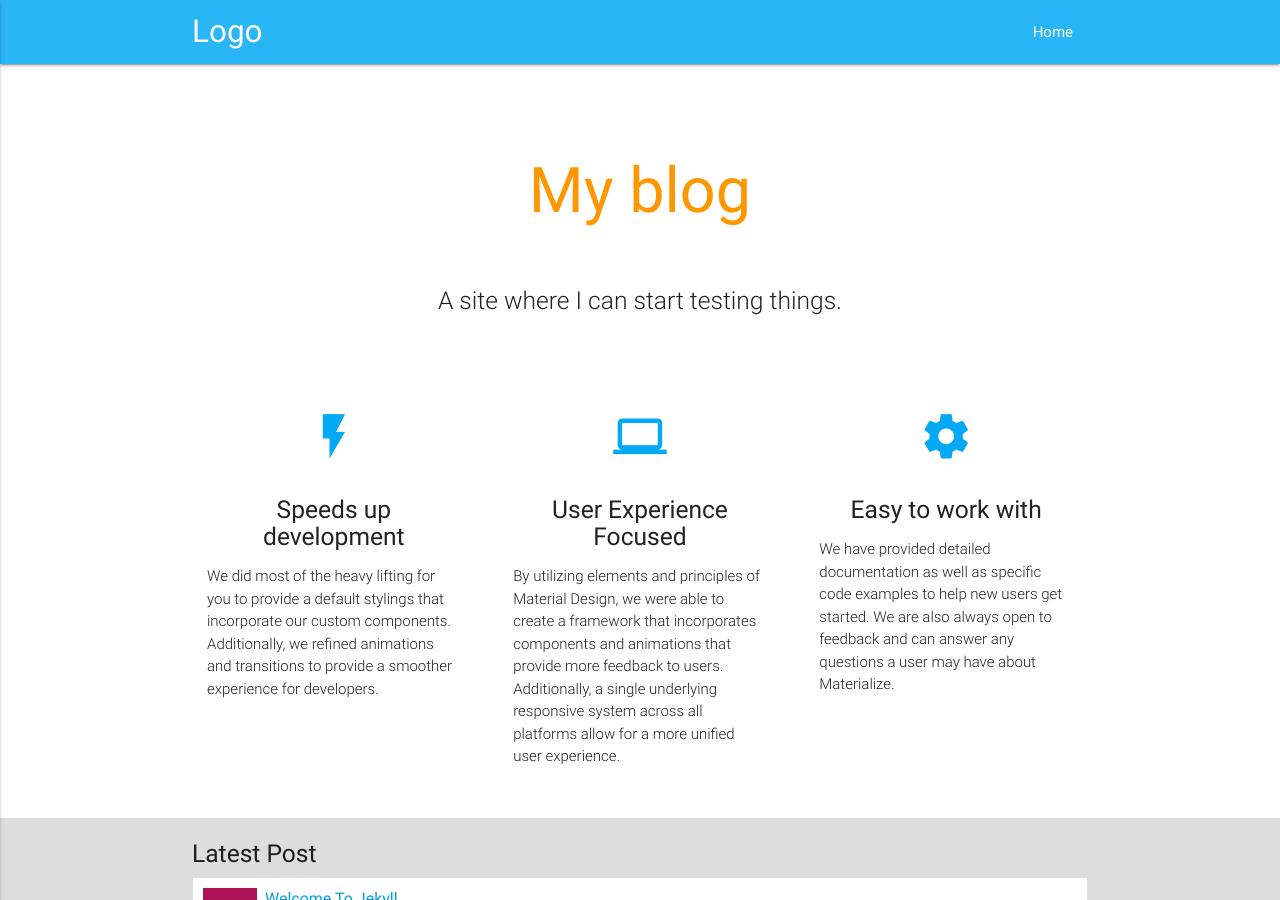
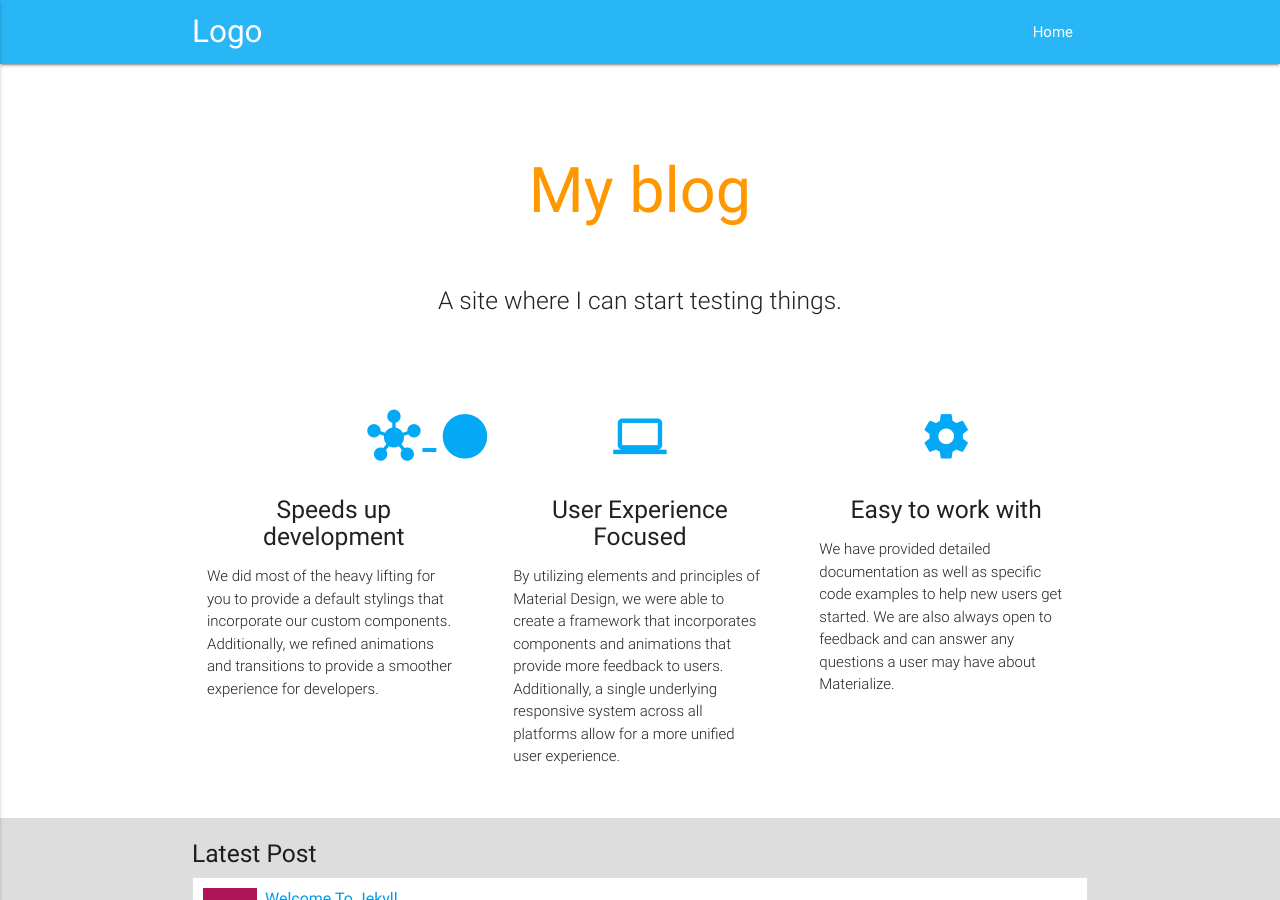
Before and after one commit to Mapachana/Mapachana.github.io, a Jekyll site: the page built from index.md, in a window 1280 px wide and 900 px high. Built offline with Jekyll 4.4.1, drawn with Linux system fonts in a browser that asks for light colours; our own code applies the rules of GitHub Pages for plain Markdown files.

Commit message:
cambio icono

```diff
--- a/_layouts/home.html
+++ b/_layouts/home.html
@@ -22,7 +22,7 @@ layout: default
       <div class="row">
         <div class="col s12 m4">
           <div class="icon-block">
-            <h2 class="center light-blue-text"><i class="material-icons">flash_on</i></h2>
+            <h2 class="center light-blue-text"><i class="material-icons">github-circle</i></h2>
             <h5 class="center">Speeds up development</h5>
 
             <p class="light">We did most of the heavy lifting for you to provide a default stylings that incorporate our custom components. Additionally, we refined animations and transitions to provide a smoother experience for developers.</p>
```
